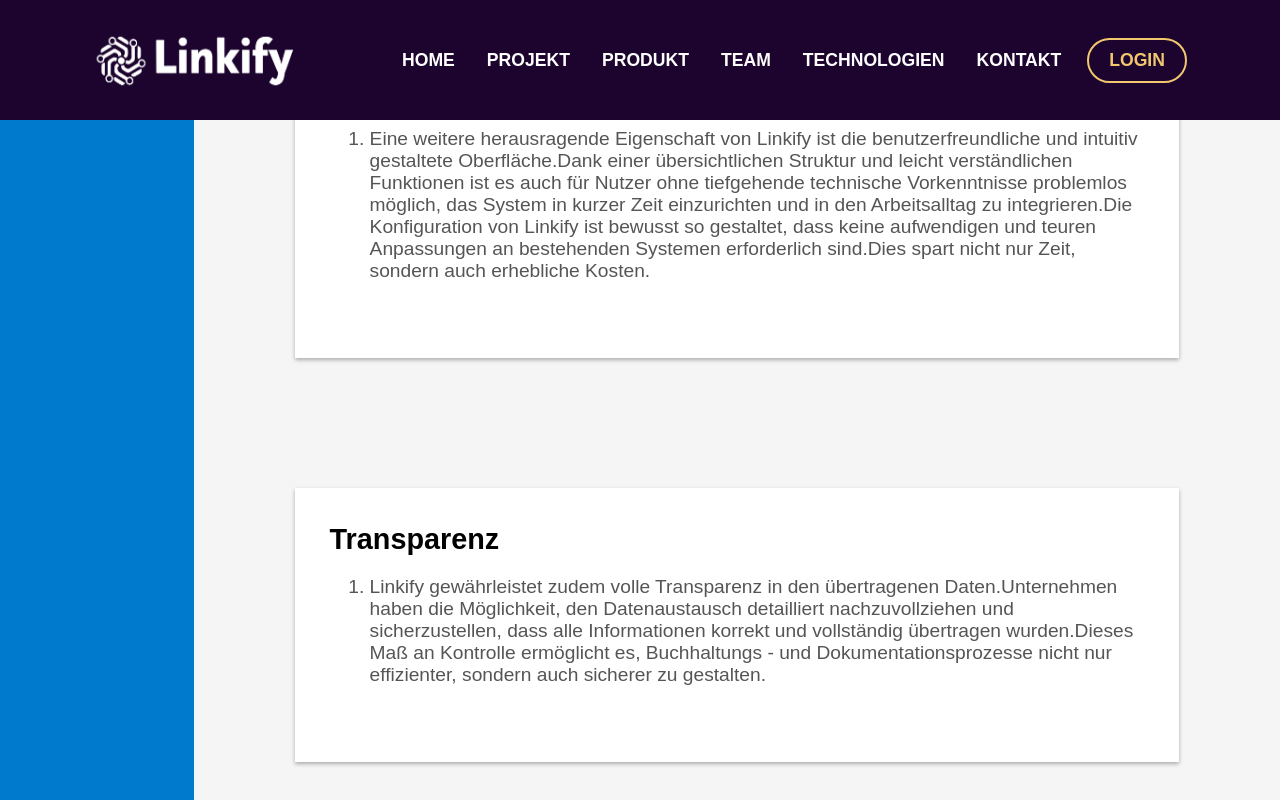
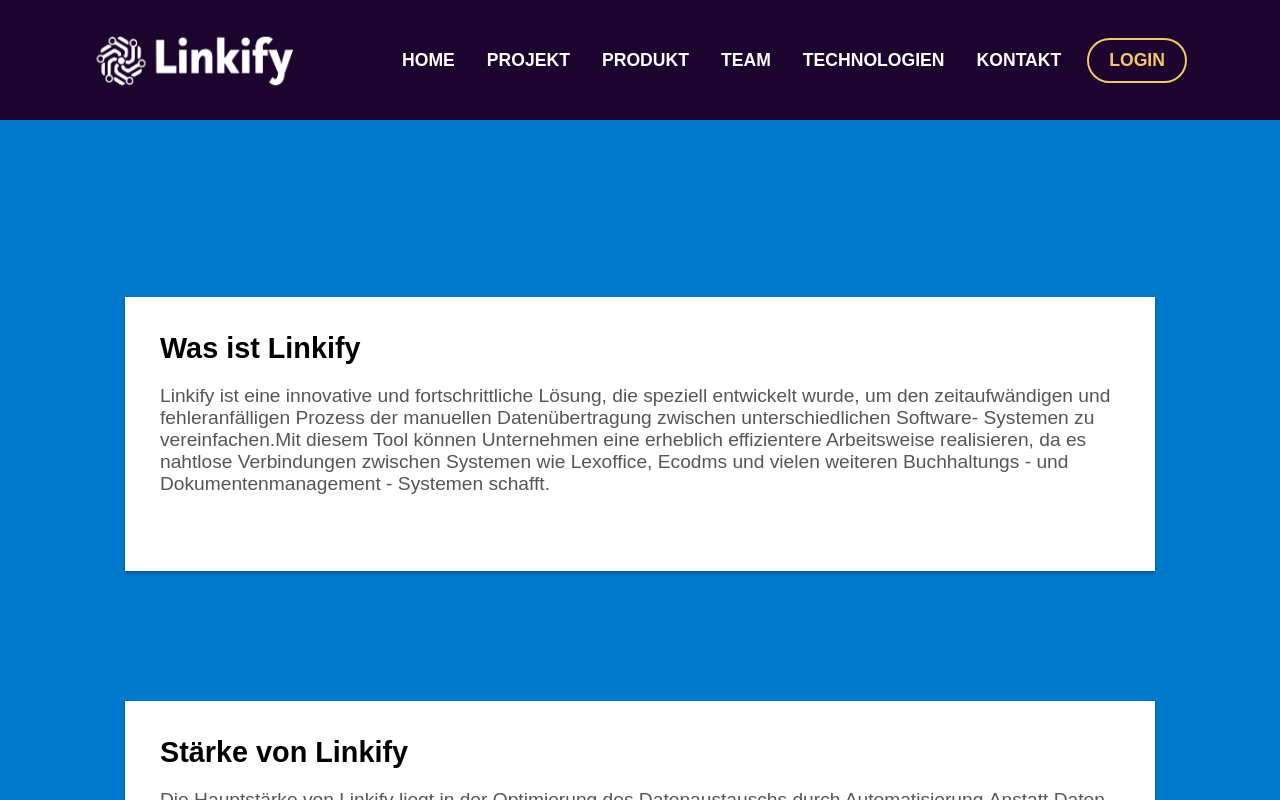
Before and after one commit to RalfHof/nextjs-boilerplate, a Next.js app: page /product in a window 1280 px wide. Shown: the top 800 px of the page. Built offline with nearby package versions, Linux system fonts and the light colour scheme.

Commit message:
New Features

```diff
--- a/src/app/product/page.tsx
+++ b/src/app/product/page.tsx
@@ -5,16 +5,12 @@
 
 export default function ProductPage() {
   const TargetElementItems1 = [
-
     {
       Element:
         "Linkify ist eine innovative und fortschrittliche Lösung, die speziell entwickelt wurde, um den zeitaufwändigen und fehleranfälligen Prozess der manuellen Datenübertragung zwischen unterschiedlichen Software- Systemen zu vereinfachen.Mit diesem Tool können Unternehmen eine erheblich effizientere Arbeitsweise realisieren, da es nahtlose Verbindungen zwischen Systemen wie Lexoffice, Ecodms und vielen weiteren Buchhaltungs - und Dokumentenmanagement - Systemen schafft.",
     },
-
   ];
   const TargetElementItems2 = [
-
-
     {
       Element:
         "Die Hauptstärke von Linkify liegt in der Optimierung des Datenaustauschs durch Automatisierung.Anstatt Daten manuell von einem System ins andere zu übertragen, übernimmt Linkify diesen Prozess vollständig automatisiert.Dadurch werden nicht nur menschliche Fehler minimiert, sondern auch die Bearbeitungszeiten signifikant reduziert.Dies führt zu einer deutlichen Steigerung der Gesamteffizienz in den relevanten Geschäftsprozessen.",
@@ -22,42 +18,29 @@
 
   ];
   const TargetElementItems3 = [
-
-
-
     {
       Element:
         "Eine weitere herausragende Eigenschaft von Linkify ist die benutzerfreundliche und intuitiv gestaltete Oberfläche.Dank einer übersichtlichen Struktur und leicht verständlichen Funktionen ist es auch für Nutzer ohne tiefgehende technische Vorkenntnisse problemlos möglich, das System in kurzer Zeit einzurichten und in den Arbeitsalltag zu integrieren.Die Konfiguration von Linkify ist bewusst so gestaltet, dass keine aufwendigen und teuren Anpassungen an bestehenden Systemen erforderlich sind.Dies spart nicht nur Zeit, sondern auch erhebliche Kosten.",
     },
-
   ];
   const TargetElementItems4 = [
-
-
     {
       Element:
         "Linkify gewährleistet zudem volle Transparenz in den übertragenen Daten.Unternehmen haben die Möglichkeit, den Datenaustausch detailliert nachzuvollziehen und sicherzustellen, dass alle Informationen korrekt und vollständig übertragen wurden.Dieses Maß an Kontrolle ermöglicht es, Buchhaltungs - und Dokumentationsprozesse nicht nur effizienter, sondern auch sicherer zu gestalten.",
     },
-
   ];
   const TargetElementItems5 = [
-
-
     {
       Element:
         "Ein weiterer entscheidender Vorteil von Linkify ist der hohe Sicherheitsstandard, der bei der Datenübertragung verwendet wird.Um sicherzustellen, dass sensible Informationen geschützt sind, verschlüsselt das System sämtliche Daten während der Übertragung mithilfe moderner HTTPS - Protokolle.Dies bietet Unternehmen die Sicherheit, dass ihre Daten vor unbefugtem Zugriff oder Manipulation geschützt sind.",
     },
-
   ];
   const TargetElementItems6 = [
-
-
     {
       Element:
         "Linkify ist außerdem ein System, das kontinuierlich weiterentwickelt wird.Regelmäßige Updates und die Einführung neuer Funktionen garantieren, dass die Lösung stets den neuesten technologischen Standards entspricht und flexibel auf sich verändernde Anforderungen reagieren kann.Unternehmen können sicher sein, dass sie mit Linkify nicht nur eine Lösung für aktuelle Herausforderungen erhalten, sondern auch ein zukunftssicheres Werkzeug für die langfristige Optimierung ihrer Prozesse.",
     },
   ];
-
 
   const TargetItem1 = {
     Titel: "Was ist Linkify",
@@ -92,23 +75,20 @@
 
 
   return (
-    <div className=" product-item">
+    <div className="project-item product-item">
       <h1 className="HeaderItems">Produktseite</h1>
 
-      <div className='productelement'> <ProjektItem  Item={TargetItem1} />
+      <ProjektItem Item={TargetItem1} />
 
-       <ProjektItem Item={TargetItem2} />
+      <ProjektItem Item={TargetItem2} />
 
-       <ProjektItem Item={TargetItem3} />
+      <ProjektItem Item={TargetItem3} />
 
-       <ProjektItem Item={TargetItem4} />
+      <ProjektItem Item={TargetItem4} />
 
-       <ProjektItem Item={TargetItem5} />
+      <ProjektItem Item={TargetItem5} />
 
-       <ProjektItem Item={TargetItem6} /></div>
-
-
-
+      <ProjektItem Item={TargetItem6} />
     </div>
   );
 
--- a/src/components/projekt/page.tsx
+++ b/src/components/projekt/page.tsx
@@ -9,7 +9,7 @@
     };
 };
 
-export default function ProjektItem({ Item,  }: ProjektItemProps) {
+export default function ProjektItem({ Item, }: ProjektItemProps) {
     return (
         <>
             <div className="project-item ">
@@ -18,14 +18,14 @@
                     <h2 className="project-title">{Item.Titel}</h2>
                     <div className="projekt-text">{Item.Text}</div>
 
-                    <ol>
+                    <ul style={{ listStyle: "none", padding: "0" }}>
                         {Item.Liste?.map((Element, index) => (
                             <React.Fragment key={index}>
                                 <li>{Element}</li>
                                 <br />
                             </React.Fragment>
                         ))}
-                    </ol>
+                    </ul>
                 </div>
             </div>
         </>
--- a/src/globals.css
+++ b/src/globals.css
@@ -383,7 +383,7 @@
   margin: 0;
   position: relative;
   top: 85px;
-  background: #f5f5f5;
+  background: inherit;
   padding-bottom: 130px;
 }
 
@@ -1732,7 +1732,8 @@
 
 /* ----------------------------------- */
 
-.product-item{
-background-color: #007acc;
-height: 100vh;z-index: -5;position: relative;
-}
+.product-item {
+  position: relative;
+  height: 100%;
+  background-color: #007acc;
+}
```
